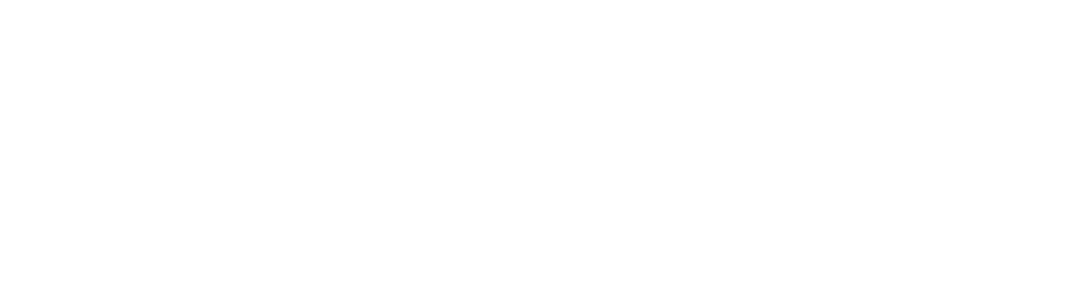
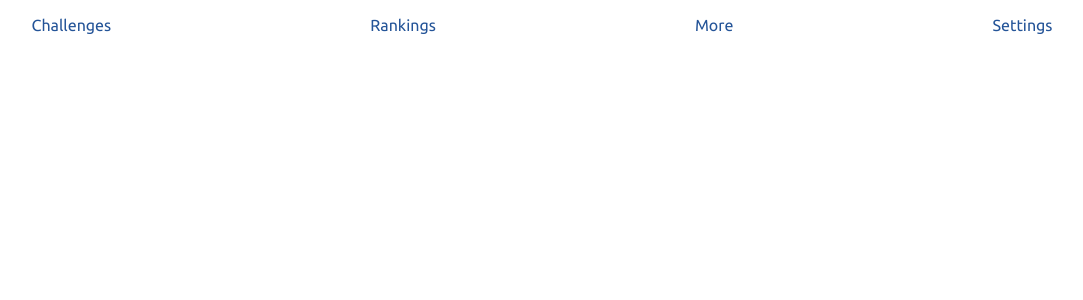
Before and after one commit to razineAl/CTFWEBSITE, a React (Create React App) app in the folder client/: page /ranking in a window 1280 px wide. Before the commit this address had no page. Shown: the top 300 px of the page, without its empty margins (98-1181 px from the left). Built offline with nearby package versions, Linux system fonts and the light colour scheme.

Commit message:
ui improvements

```diff
--- a/client/src/App.js
+++ b/client/src/App.js
@@ -4,6 +4,7 @@ import './App.css'
 import Home from "./pages/Home";
 import AuthContext from "./helpers/AuthContext";
 import { useState } from "react";
+import Rankings from "./pages/Rankings";
 
 function App() {
   const [authState,setAuthState] = useState({username:'',status:false,accessToken:'',id:''});
@@ -15,6 +16,8 @@ function App() {
           <Routes>
             <Route path="/" exact Component={Login}></Route>
             <Route path="/home" exact Component={Home}></Route>
+            <Route path="/ranking" exact Component={Rankings}></Route>
+
 
           </Routes>
         </Router>
--- a/client/src/pages/Home.js
+++ b/client/src/pages/Home.js
@@ -2,7 +2,7 @@ import {useContext, useEffect, useState} from 'react';
 import axios from 'axios';
 import Navbar from '../components/Navbar';
 import AuthContext from '../helpers/AuthContext';
-import { Link, Router,Routes,Route, useNavigate } from 'react-router-dom';
+import { Link, BrowserRouter as Router,Routes,Route, useNavigate } from 'react-router-dom';
 import Cookies from 'universal-cookie';
 import Rankings from './Rankings';
 
@@ -30,21 +30,15 @@ function Home(){
 
     return(
         <div id='home'>
-            <Router>
+
             <nav id="home-navbar">
-                <Link className='link'>Challenges</Link>
-                <Link className='link'>Rankings</Link>
+                <Link className='link' to='/home'>Challenges</Link>
+                <Link className='link' to='/ranking'>Rankings</Link>
                 <Link className='link'>More</Link>
                 <Link className='link'>Settings</Link>
             </nav>
-            <Routes>
-                <Route path='/home' exact Component={Home}></Route>
-                <Route path='/rankings' exact Component={Rankings}></Route>
-                <Route path='/' exact Component={Rankings}></Route>
-                <Route path='/' exact Component={Rankings}></Route>
-            </Routes>
 
-            </Router>
+
 
             <div id='challenges'>
             {challenges.map((challenge,index)=>{
--- a/client/src/pages/Login.js
+++ b/client/src/pages/Login.js
@@ -1,6 +1,6 @@
 
 import Navbar from '../components/Navbar';
-import {useContext, useState} from 'react';
+import {useContext, useEffect, useState} from 'react';
 import axios from 'axios';
 import { useNavigate } from 'react-router-dom';
 import AuthContext from '../helpers/AuthContext';
@@ -48,6 +48,13 @@ function Login(){
             setFocused(false);
         }
     }
+    useEffect(
+        ()=>{
+            const refreshToken = cookies.get('refreshToken');
+            if (refreshToken) {
+                cookies.remove('refreshToken');
+            }
+        },[])
     return(
         <>
             <Navbar></Navbar>
--- a/client/src/pages/Rankings.js
+++ b/client/src/pages/Rankings.js
@@ -10,14 +10,14 @@ import Home from './Home';
 function Rankings(){
 
     return(
-        <div id='home'>
+        <div id='ranking-page'>
             <nav id="home-navbar">
-                <Link className='link' to={Home}>Challenges</Link>
-                <Link className='link' to={Rankings}>Rankings</Link>
+                <Link className='link' to='/home'>Challenges</Link>
+                <Link className='link' to='/ranking'>Rankings</Link>
                 <Link className='link'>More</Link>
                 <Link className='link'>Settings</Link>
             </nav>
-            <div id='challenges'>
+            <div id='ranking-tab'>
 
             </div>
 
```
